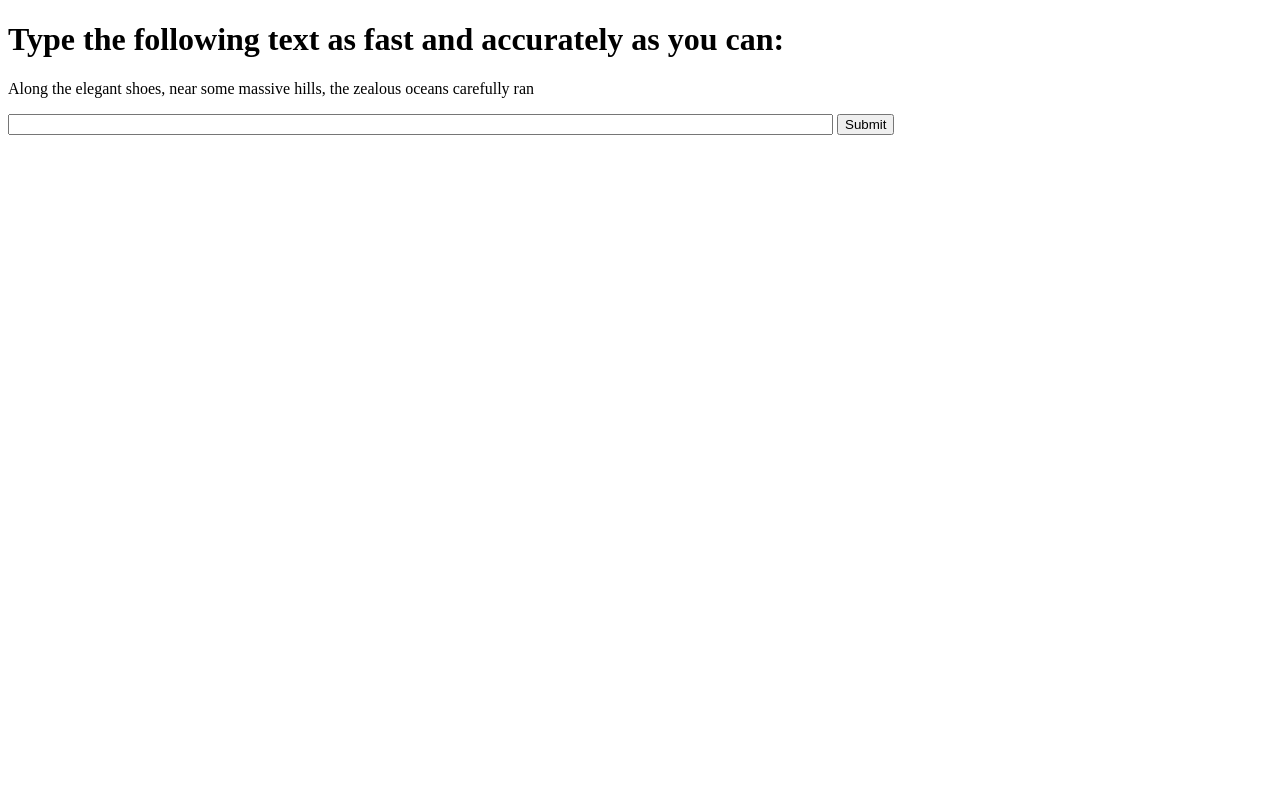
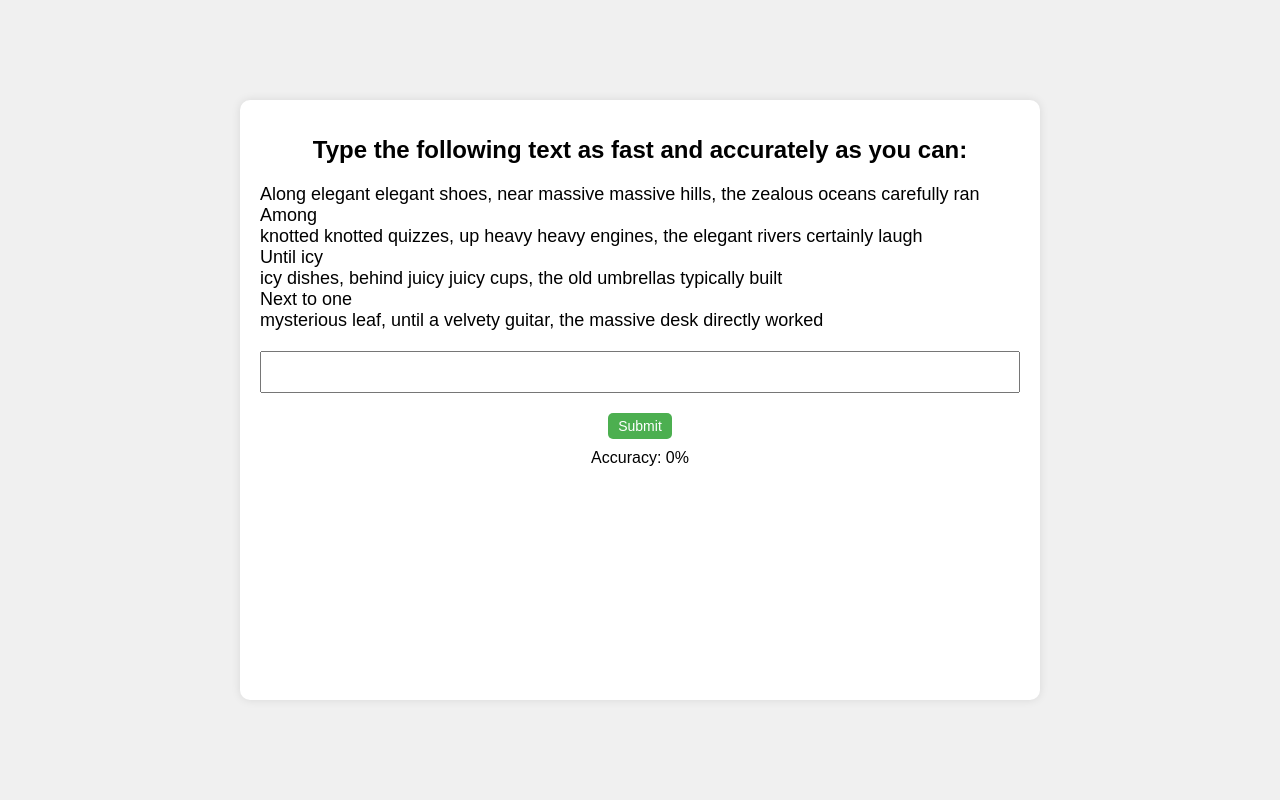
Before and after one commit to speedtypecrew/typing-tutor, a Django app: page /typing/ in a window 1280 px wide. Run offline with Django 5.2, Linux system fonts and the light colour scheme.

Commit message:
add css for /typing

```diff
--- a/typing_tutor_django_site/typing_tutor_app/settings.py
+++ b/typing_tutor_django_site/typing_tutor_app/settings.py
@@ -11,6 +11,7 @@ https://docs.djangoproject.com/en/5.0/ref/settings/
 """
 
 from pathlib import Path
+import os
 
 # Build paths inside the project like this: BASE_DIR / 'subdir'.
 BASE_DIR = Path(__file__).resolve().parent.parent
@@ -116,7 +117,8 @@ USE_TZ = True
 # Static files (CSS, JavaScript, Images)
 # https://docs.djangoproject.com/en/5.0/howto/static-files/
 
-STATIC_URL = 'static/'
+STATIC_URL = '/static/'
+STATICFILES_DIRS = [os.path.join(BASE_DIR, 'static')]
 
 # Default primary key field type
 # https://docs.djangoproject.com/en/5.0/ref/settings/#default-auto-field
--- a/typing_tutor_django_site/users/sentence_generator.py
+++ b/typing_tutor_django_site/users/sentence_generator.py
@@ -35,7 +35,7 @@ def get_verb(quantity, tense):
 
 def make_sentence(quantity, tense):
     adjective = get_adjective()
-    sentence = f" {get_prepositional_phrase(quantity).capitalize()}, {get_prepositional_phrase(quantity)}, {get_determiner(quantity, adjective)} {adjective} {get_noun(quantity)} {get_adverb()} {get_verb(quantity, tense)}"
+    sentence = f"{get_prepositional_phrase(quantity).capitalize()}, {get_prepositional_phrase(quantity)}, {get_determiner(quantity, adjective)} {adjective} {get_noun(quantity)} {get_adverb()} {get_verb(quantity, tense)}"
     return sentence
 
 def get_preposition():
@@ -54,7 +54,7 @@ def get_prepositional_phrase(quantity):
         preposition = get_preposition()
         adjective = get_adjective()
         determiner = get_determiner(2, adjective)
-        return f"{preposition} {determiner} {adjective} {noun}"
+        return f"{preposition} {adjective} {adjective} {noun}"
 
 def get_adjective():
     words = ["ancient", "beautiful", "cold", "dark", "elegant", "fragile", "gloomy", "heavy", "icy", "jolly", "kind", "large", "mysterious", "narrow", "old", "peaceful", "quiet", "rusty", "sunny", "tiny", "ugly", "vast", "wet", "xeric", "young", "zealous", "bright", "creaky", "dusty", "empty", "fuzzy", "golden", "hollow", "intricate", "juicy", "knotted", "luminous", "massive", "noisy", "ornate", "purple", "quaint", "ripe", "smooth", "thick", "velvety", "windy", "exotic", "yellow", "zippy"]
@@ -66,5 +66,6 @@ def get_adverb():
 
 def main():
     tenses = ["past", "present", "future"]
-    plural = [1,2]
-    return make_sentence(random.choice(plural), random.choice(tenses))
+    plural = [1, 2]
+    sentences = [make_sentence(random.choice(plural), random.choice(tenses)) for _ in range(4)]
+    return sentences
--- /dev/null
+++ b/typing_tutor_django_site/users/static/users/styles.css
@@ -0,0 +1,70 @@
+body {
+    display: flex;
+    justify-content: center;
+    align-items: center;
+    height: 100vh;
+    font-family: Arial, sans-serif;
+    background-color: #f0f0f0;
+    margin: 0;
+}
+
+.container {
+    text-align: center;
+    background: white;
+    padding: 20px;
+    border-radius: 10px;
+    box-shadow: 0 0 10px rgba(0,0,0,0.1);
+    width: 800px;
+    height: 600px;
+    box-sizing: border-box; /* Ensure padding is included in the width and height */
+}
+
+h1 {
+    font-size: 24px;
+}
+
+p {
+    font-size: 18px;
+    margin: 20px 0;
+    white-space: pre-wrap; /* Preserve spaces and line breaks */
+    text-align: left;
+}
+
+input[type="text"] {
+    width: 100%;
+    padding: 10px;
+    font-size: 16px;
+    margin-bottom: 10px;
+    box-sizing: border-box; /* Ensure padding and border are included in the width */
+}
+
+button {
+    padding: 5px 10px; /* Adjust padding to make the button smaller */
+    font-size: 14px; /* Reduce font size */
+    cursor: pointer;
+    background-color: #4CAF50;
+    color: white;
+    border: none;
+    border-radius: 5px;
+    box-sizing: border-box; /* Ensure padding and border are included in the width */
+    margin-top: 10px; /* Ensure the button has space above */
+    width: auto; /* Set button width to auto to make it shorter */
+}
+
+button:hover {
+    background-color: #45a049;
+}
+
+.highlight-correct {
+    background-color: #d4edda; /* Light green for correct text */
+}
+
+.highlight-wrong {
+    background-color: #f8d7da; /* Light red for incorrect text */
+}
+
+
+.accuracy-display {
+    margin-top: 10px;
+    font-size: 16px;
+}
--- a/typing_tutor_django_site/users/templates/practice/results.html
+++ b/typing_tutor_django_site/users/templates/practice/results.html
@@ -2,8 +2,11 @@
 <html>
 <head>
     <title>Typing Practice Results</title>
+    {% load static %}
+    <link rel="stylesheet" type="text/css" href="{% static 'users/styles.css' %}">
 </head>
 <body>
+    <div class="container">
         <h1>Results</h1>
         <p>Original Text: {{ original_text }}</p>
         <p>Your Input: {{ user_input }}</p>
@@ -11,5 +14,6 @@
         <p>Words Per Minute: {{ results.wpm }}</p>
         <p>Score: {{ results.score }}</p>
         <a href="{% url 'typing_test' %}">Try Again</a>
+    </div>
 </body>
 </html>
--- a/typing_tutor_django_site/users/templates/practice/typing_test.html
+++ b/typing_tutor_django_site/users/templates/practice/typing_test.html
@@ -2,15 +2,63 @@
 <html>
 <head>
     <title>Typing Practice</title>
+    {% load static %}
+    <link rel="stylesheet" type="text/css" href="{% static 'users/styles.css' %}">
+    <script>
+        function splitTextIntoLines(text, numLines) {
+            const words = text.split(' ');
+            const wordsPerLine = Math.ceil(words.length / numLines);
+            let lines = [];
+            for (let i = 0; i < numLines; i++) {
+                lines.push(words.slice(i * wordsPerLine, (i + 1) * wordsPerLine).join(' '));
+            }
+            return lines.join('\n');
+        }
+
+        function highlightText() {
+            const originalText = document.getElementById('originalText').value;
+            const userInput = document.getElementById('userInput').value;
+            const words = originalText.split('');
+            const userWords = userInput.split('');
+
+            let highlightedText = '';
+            let correctChars = 0;
+
+            for (let i = 0; i < words.length; i++) {
+                if (i < userWords.length) {
+                    if (words[i] === userWords[i]) {
+                        highlightedText += '<span class="highlight-correct">' + words[i] + '</span>';
+                        correctChars++;
+                    } else {
+                        highlightedText += '<span class="highlight-wrong">' + words[i] + '</span>';
+                    }
+                } else {
+                    highlightedText += '<span class="highlight-incomplete">' + words[i] + '</span>';
+                }
+            }
+            document.getElementById('text').innerHTML = highlightedText.replace(/\n/g, '<br>');
+
+            const accuracy = (correctChars / userWords.length) * 100;
+            document.getElementById('accuracy').innerText = `Accuracy: ${accuracy.toFixed(2)}%`;
+        }
+
+        document.addEventListener('DOMContentLoaded', function() {
+            const originalText = document.getElementById('text').innerText;
+            document.getElementById('text').innerHTML = splitTextIntoLines(originalText, 4).replace(/\n/g, '<br>');
+        });
+    </script>
 </head>
 <body>
-    <h1>Type the following text as fast and accurately as you can:</h1>
-    <p id="text">{{ text }}</p>
-    <form method="post">
-        {% csrf_token %}
-        <input type="hidden" name="original_text" value="{{ text }}">
-        <input type="text" name="user_input" size="100">
-        <button type="submit">Submit</button>
-    </form>
+    <div class="container">
+        <h1>Type the following text as fast and accurately as you can:</h1>
+        <p id="text">{{ text }}</p>
+        <form method="post" oninput="highlightText()">
+            {% csrf_token %}
+            <input type="hidden" id="originalText" name="original_text" value="{{ text }}">
+            <input type="text" id="userInput" name="user_input" maxlength="500">
+            <button type="submit">Submit</button>
+        </form>
+        <div id="accuracy" class="accuracy-display">Accuracy: 0%</div>
+    </div>
 </body>
 </html>
--- a/typing_tutor_django_site/users/views.py
+++ b/typing_tutor_django_site/users/views.py
@@ -1,7 +1,6 @@
 from django.http import HttpResponse
 from django.template import loader
 from .models import User
-import random
 import time
 from django.shortcuts import render
 from .sentence_generator import main as sgmain
@@ -41,7 +40,8 @@ def typing_test(request):
         }
         return render(request, 'practice/results.html', context)
     else:
-        text = sgmain()
+        text_lines = sgmain()
+        text = '\n'.join(text_lines)
         start_time = time.time()
         return render(request, 'practice/typing_test.html', {'text': text})
 
@@ -52,5 +52,5 @@ def calculate_score(text, user_input):
     correct_words = sum(1 for i in range(min(len(words_typed), len(words_expected))) if words_typed[i] == words_expected[i])
     duration = time.time() - start_time
     wpm = int(len(words_typed) / (duration / 60))
-    score = correct_words  # Simplified scoring
+    score = correct_words
     return {'correct_words': correct_words, 'wpm': wpm, 'score': score}
```
Lines whose indentation alone changed are shown as unchanged.
